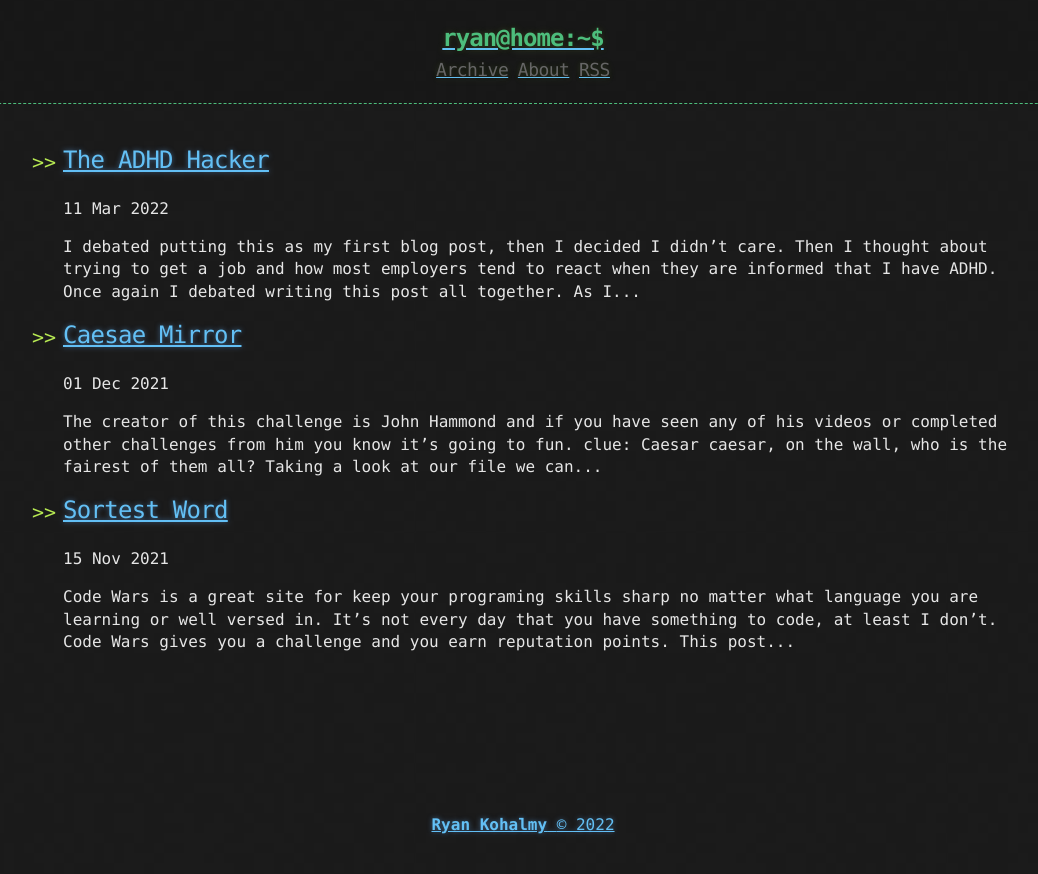
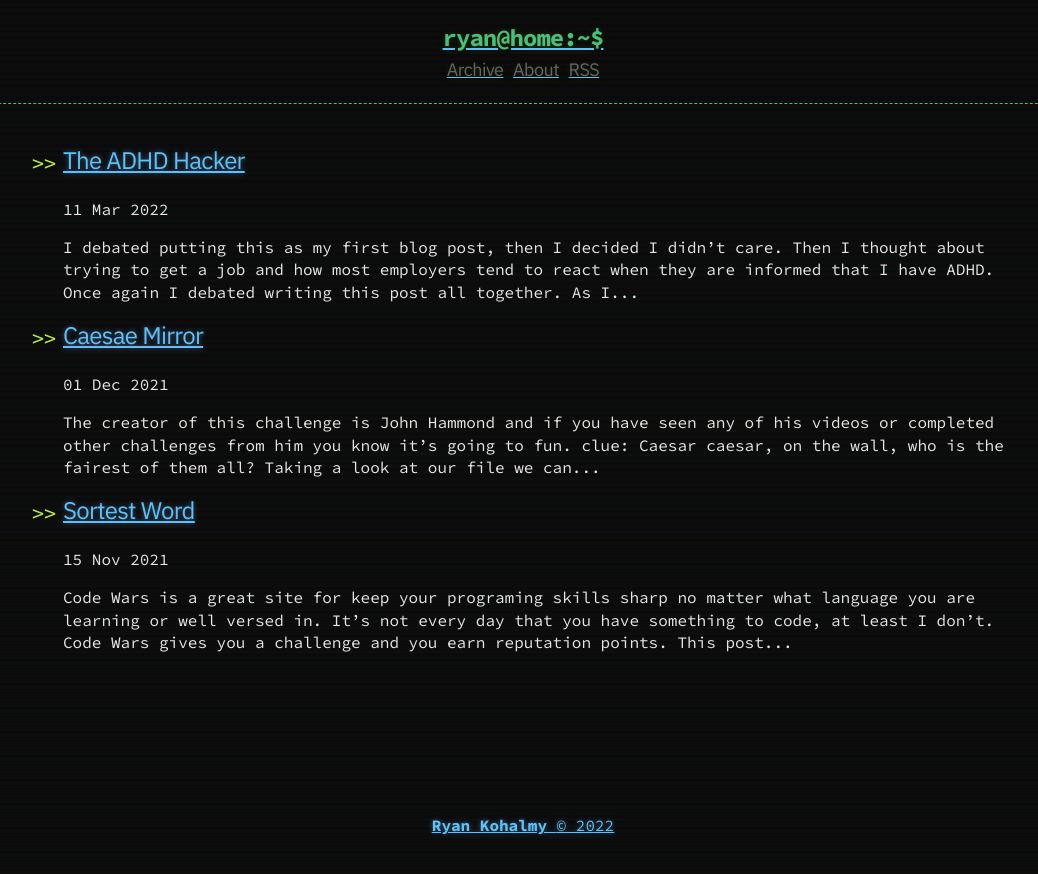
Before and after one commit to 0ttrSpace/rdkohalmy.github.io, a Jekyll site: the page built from index.html, in a window 1280 px wide. Shown: the top 874 px of the page, without its empty margins (117-1155 px from the left). Built offline with Jekyll 4.4.1, drawn with Linux system fonts in a browser that asks for light colours; the list of posts is cut into pages by our own code.

Commit message:
CSS and bg updates

```diff
--- a/_sass/base.scss
+++ b/_sass/base.scss
@@ -4,6 +4,8 @@
 
 @import "rouge-base16-dark";
 @import "default_colors";
+
+@import url('https://fonts.googleapis.com/css2?family=IBM+Plex+Sans:ital,wght@0,400;0,700;1,400;1,700&family=Source+Code+Pro:ital,wght@0,400;0,700;1,400;1,700&display=swap');
 
 $body-background: $cod-grey !default;
 $body-foreground: $gallery !default;
@@ -14,11 +16,12 @@ $blockquote-border: $dove-grey !default;
 body {
   margin: 0;
   padding: 0;
-  background: $body-background url("../assets/bkg.png") 0 0;
+  background: $body-background url("../assets/bkg2.png") 0 0;
   color: $body-foreground;
   font-size: 16px;
   line-height: 1.5;
-  font-family: Monaco, "Bitstream Vera Sans Mono", "Lucida Console", Terminal, monospace;
+  font-family: 'IBM Plex Sans', sans-serif;
+  font-family: 'Source Code Pro', monospace;
 }
 
 /* General & 'Reset' Stuff */
@@ -70,7 +73,7 @@ header h1 {
   margin: 0;
   text-align: center;
   font-weight: bold;
-  font-family: Monaco, "Bitstream Vera Sans Mono", "Lucida Console", Terminal, monospace;
+  font-family: 'Source Code Pro', monospace;
   color: $conifer;//$header;
   text-shadow: 0 1px 1px rgba(0, 0, 0, 0.1),
                0 0 5px rgba(181, 232, 83, 0.1),
@@ -98,7 +101,7 @@ section img {
 
 h1, h2, h3, h4, h5, h6 {
   font-weight: normal;
-  font-family: Monaco, "Bitstream Vera Sans Mono", "Lucida Console", Terminal, monospace;
+  font-family: 'IBM Plex Sans', sans-serif;
   color: $header;
   letter-spacing: -0.03em;
   text-shadow: 0 1px 1px rgba(0, 0, 0, 0.1),
@@ -133,6 +136,10 @@ h1, h2, h3, h4, h5, h6 {
   text-transform: uppercase;
   color: #999;
   margin: 0 0 5px 0;
+}
+
+#main_content p {
+  font-family: 'Source Code Pro', monospace;
 }
 
 dt {
```
Also changed, not shown: assets/bkg2.png (added).
